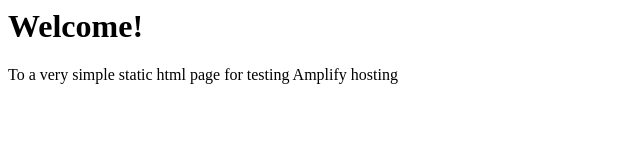
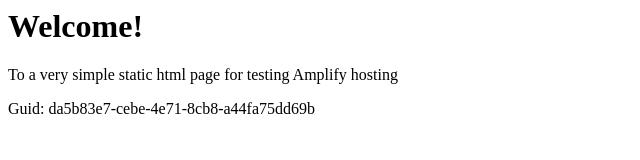
Before and after one commit to aws-aemilia-cdg/Github-PR-Commit-Integration-Test-DoNotTouch-Gith-P5X5MO5I-v1-preprod-eu-west-3, a website: page src/index.html in a window 1280 px wide. Shown: the whole page, without its empty margins (0-640 px from the left). Drawn offline with Linux system fonts and the light colour scheme.

Commit message:
commit from integ tests

```diff
--- a/src/index.html
+++ b/src/index.html
@@ -1,3 +1,5 @@
+
+
 <html lang="en">
 
 <head>
@@ -10,6 +12,6 @@
 <body>
     <h1>Welcome!</h1>
     <p>To a very simple static html page for testing Amplify hosting</p>
-</body>
+    <p>Guid: da5b83e7-cebe-4e71-8cb8-a44fa75dd69b</p></body>
 
 </html>
```
